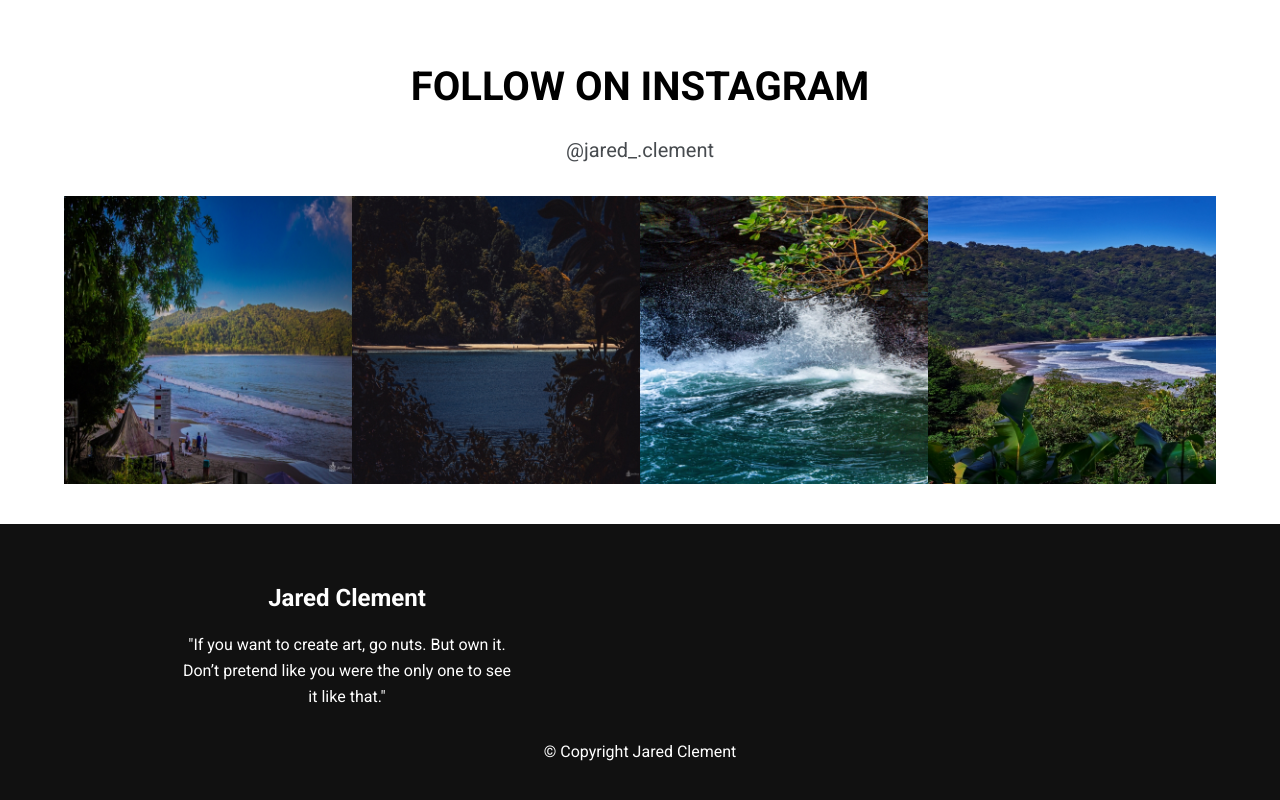
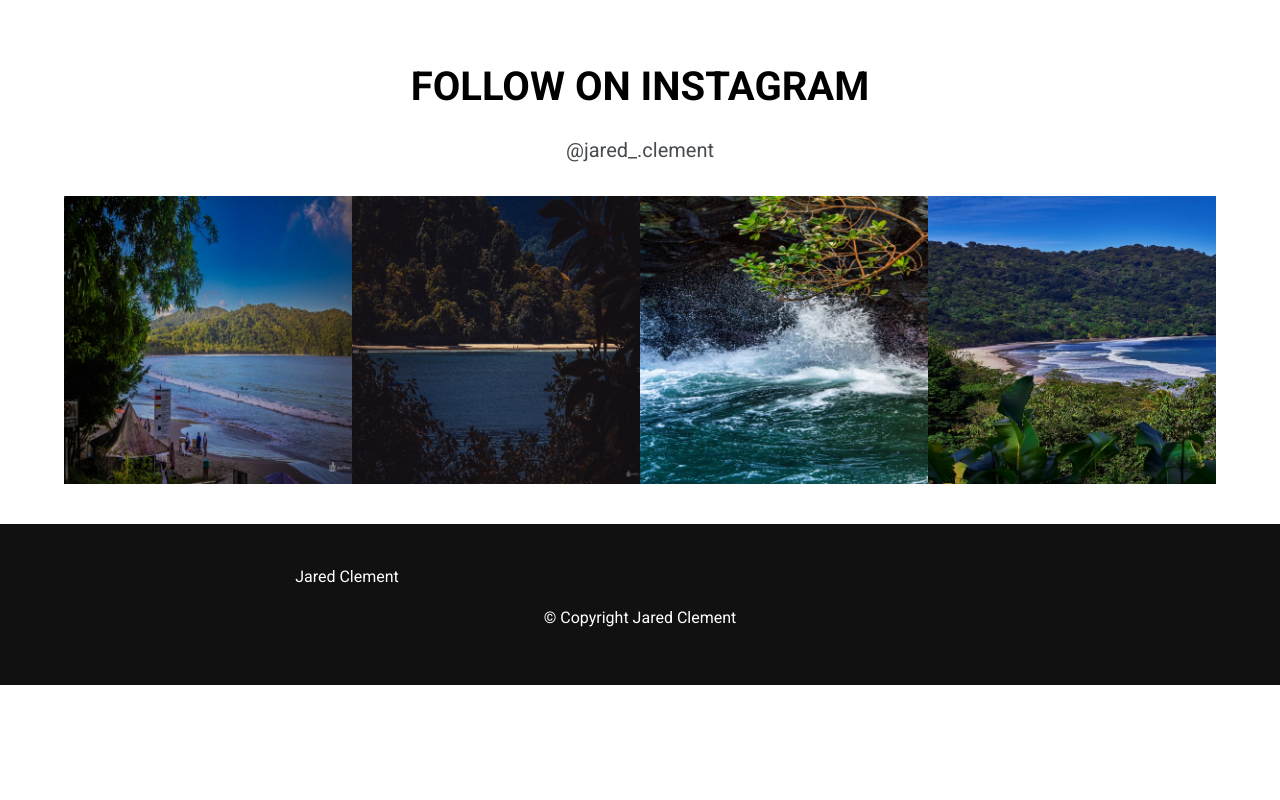
Before and after one commit to jaredclement/photography, a plain HTML site: page index.html in a window 1280 px wide. Shown: the part 1625-2425 px from the top of the page. After the commit the page ends 2310 px from the top, so only its background shows below. Drawn offline with Linux system fonts and the light colour scheme.

Commit message:
Add files via upload

```diff
--- a/index.html
+++ b/index.html
@@ -124,8 +124,7 @@
         <footer class = "footer">
             <div class = "footer-container container">
                 <div>
-                    <h2>Jared Clement</h2>
-                    <p>"If you want to create art, go nuts. But own it. Don’t pretend like you were the only one to see it like that."</p>
+                    Jared Clement
                 </div>
 
             </div>
```
Also changed, not shown: contact.html (+5 -0 lines), gallery.html (+1 -2 lines).
